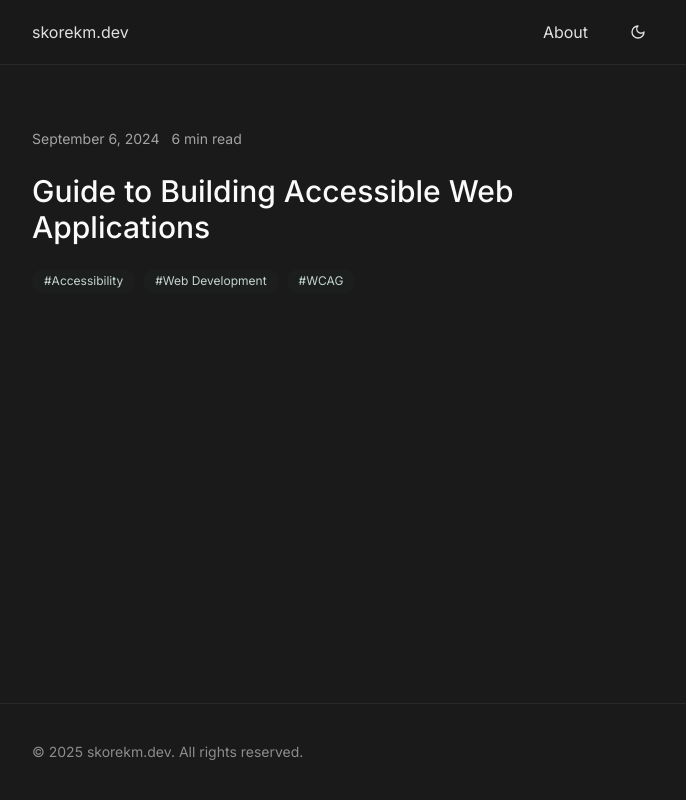
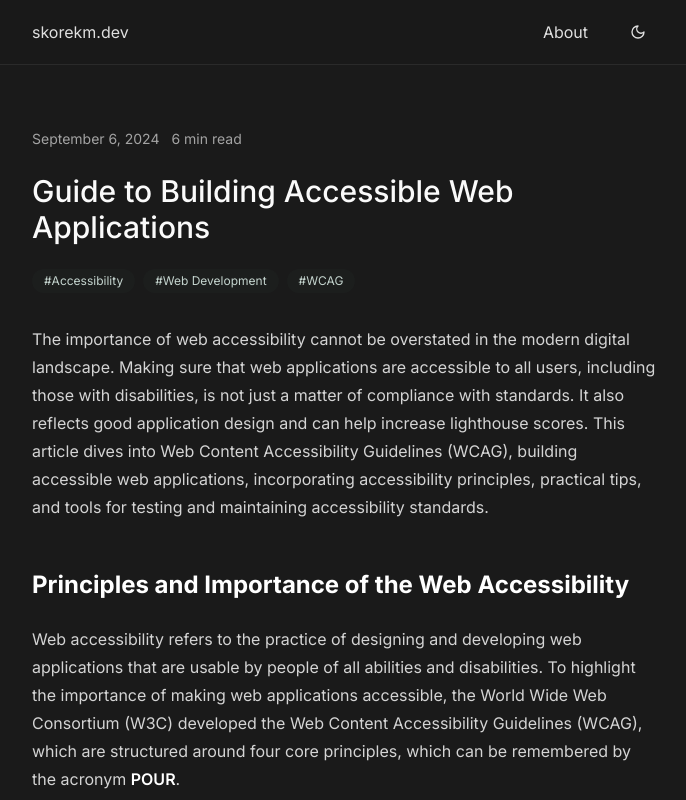
Before and after one commit to skorekm/skorekm.dev, a Next.js app: page /blog/guide-to-building-accessible-web-applications in a window 1280 px wide. Shown: the top 800 px of the page, without its empty margins (296-982 px from the left). Built offline with nearby package versions, Linux system fonts and the light colour scheme; some icons are missing.

Commit message:
fix: minor issues

```diff
--- a/src/app/blog/[slug]/page.tsx
+++ b/src/app/blog/[slug]/page.tsx
@@ -1,13 +1,11 @@
 import { getPostBySlug, getPostsSlugs } from "@/lib/posts"
-import { serialize } from "next-mdx-remote/serialize"
+import { MDXRemote } from 'next-mdx-remote/rsc'
 import { getMdxById } from "@/lib/markdown"
-import { MDXContent } from "@/components/ui/markdownContent"
 import { Tag } from "@/components/ui/tag";
 
 export default async function BlogPost({ params }: { params: Promise<{ slug: string }> }) {
   const { slug } = await params;
   const { frontmatter, content } = await getMdxById('posts', slug);
-  const mdxSource = await serialize(content);
 
   return (
       <main className="max-w-2xl mx-auto px-6 py-16">
@@ -27,7 +25,7 @@ export default async function BlogPost({ params }: { params: Promise<{ slug: str
             </div>
           </header>
           <div className="prose prose-neutral dark:prose-invert max-w-none">
-            <MDXContent source={mdxSource} />
+            <MDXRemote source={content} />
           </div>
         </article>
       </main>
--- a/src/components/ui/footer.tsx
+++ b/src/components/ui/footer.tsx
@@ -3,7 +3,7 @@ import { SiMedium, SiX } from '@icons-pack/react-simple-icons';
 export const Footer = () => {
   return (
     <footer className="border-t border-[#e5e2dd] mt-auto dark:border-[#2a2a2a]">
-      <div className="max-w-2xl mx-auto px-6 h-24 text-sm text-[#8c8c8c] dark:text-[#8c8c8c] flex justify-between items-center">
+      <div className="max-w-2xl mx-auto px-6 h-24 text-sm text-[#8c8c8c] dark:text-[#8c8c8c] flex justify-between items-center space-x-4">
         <div>© 2025 skorekm.dev. All rights reserved.</div>
         <div className="flex space-x-4">
           <a href="https://medium.com/@SkorekM" target="_blank" rel="noopener noreferrer" className='text-[#000] dark:text-[#fff]'>
--- a/src/components/ui/markdownContent.tsx
+++ /dev/null
@@ -1,8 +0,0 @@
-'use client';
-
-import { MDXRemote } from 'next-mdx-remote/rsc'
-
-// eslint-disable-next-line @typescript-eslint/no-explicit-any
-export const MDXContent = ({ source }: { source: any }) => {
-  return <MDXRemote {...source} />
-}
```
